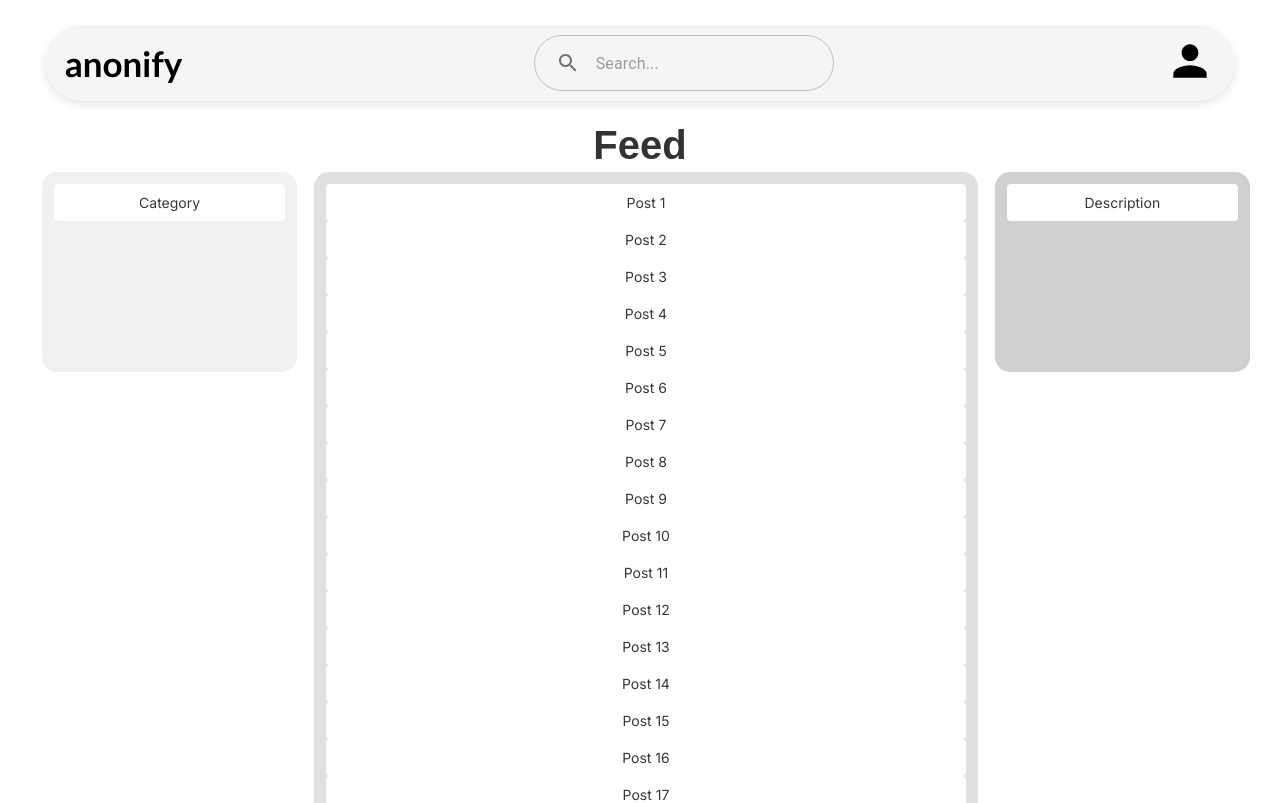
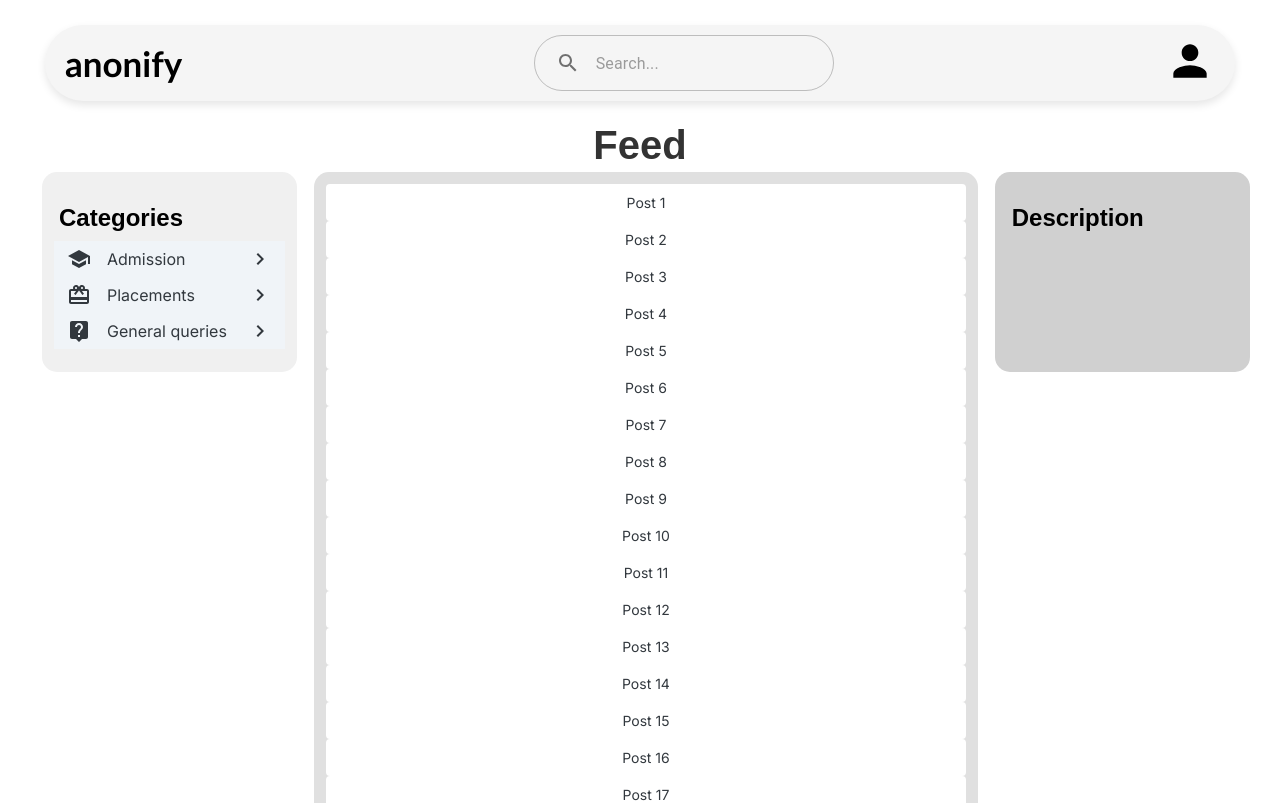
Before and after one commit to TirthNandha/anonify, a React (Create React App) app in the folder frontend/: page / in a window 1280 px wide. Shown: the top 803 px of the page. Built offline with nearby package versions, Linux system fonts and the light colour scheme; a web font is replaced by a local one.

Commit message:
add categories component

```diff
--- a/frontend/src/Components/Categories.jsx
+++ b/frontend/src/Components/Categories.jsx
@@ -0,0 +1,55 @@
+import List from '@mui/joy/List';
+import ListItem from '@mui/joy/ListItem';
+import ListItemDecorator from '@mui/joy/ListItemDecorator';
+import ListItemButton from '@mui/joy/ListItemButton';
+import KeyboardArrowRightIcon from '@mui/icons-material/KeyboardArrowRight';
+import ListItemContent from '@mui/joy/ListItemContent';
+import RedeemIcon from '@mui/icons-material/Redeem';
+import SchoolIcon from '@mui/icons-material/School';
+import LiveHelpIcon from '@mui/icons-material/LiveHelp';
+
+
+function Categories() {
+    return(
+        <List>
+            <ListItem>
+                <ListItemButton
+                    color="neutral"
+                    disabled={false}
+                    selected={false}
+                    variant="soft"
+                >
+                <ListItemDecorator><SchoolIcon /></ListItemDecorator>
+                    <ListItemContent>Admission</ListItemContent>
+                    <KeyboardArrowRightIcon />
+                </ListItemButton>
+            </ListItem>
+            <ListItem>
+                <ListItemButton
+                    color="neutral"
+                    disabled={false}
+                    selected={false}
+                    variant="soft"
+                >
+                <ListItemDecorator><RedeemIcon /></ListItemDecorator>
+                    <ListItemContent>Placements</ListItemContent>
+                    <KeyboardArrowRightIcon />
+                </ListItemButton>
+            </ListItem>
+            <ListItem>
+                <ListItemButton
+                    color="neutral"
+                    disabled={false}
+                    selected={false}
+                    variant="soft"
+                >
+                <ListItemDecorator><LiveHelpIcon /></ListItemDecorator>
+                    <ListItemContent>General queries</ListItemContent>
+                    <KeyboardArrowRightIcon />
+                </ListItemButton>
+            </ListItem>
+        </List>
+    )
+}
+
+export default Categories;
--- a/frontend/src/Components/Content.jsx
+++ b/frontend/src/Components/Content.jsx
@@ -3,6 +3,7 @@ import { styled } from '@mui/joy/styles';
 import Sheet from '@mui/joy/Sheet';
 import Grid from '@mui/joy/Grid';
 import '@fontsource/inter';
+import Categories from './Categories';
 
 
 const Item = styled(Sheet)(({ theme }) => ({
@@ -20,11 +21,10 @@ function Content() {
         <div>
             <Grid container spacing={3} sx={{ flexGrow: 1, paddingLeft: '29px' }}>
                 <Grid item xs={2.5} sx={{ height: '200px', backgroundColor: '#f0f0f0', borderRadius: '15px', marginRight: '7px', position: 'sticky', top: "172px"}}>
-                    <Item>Category</Item>
+                    <h2 style={{paddingLeft:"5px", marginBottom: 3}}>Categories</h2>
+                    <Categories />
                 </Grid>
                 <Grid item xs={6.5} sx={{ backgroundColor: '#e0e0e0', borderRadius: '15px', margin: '0 10px', position: 'sticky', top: "172px", zIndex: 0 }}>
-                    {/* <Item>Post 1</Item>
-                    <Item>Post 2</Item> */}
                     {
                         Array.from({ length: 50 }).map((_, i) => (
                             <Item key={i}>Post {i+1}</Item>
@@ -32,7 +32,7 @@ function Content() {
                     }
                 </Grid>
                 <Grid item xs={2.5} sx={{ height: '200px', backgroundColor: '#d0d0d0', borderRadius: '15px', marginLeft: '7px', position: 'sticky', top: "172px" }}>
-                    <Item>Description</Item>
+                <h2 style={{paddingLeft:"5px", marginBottom: 3}}>Description</h2>
                 </Grid>
             </Grid>
 
```
